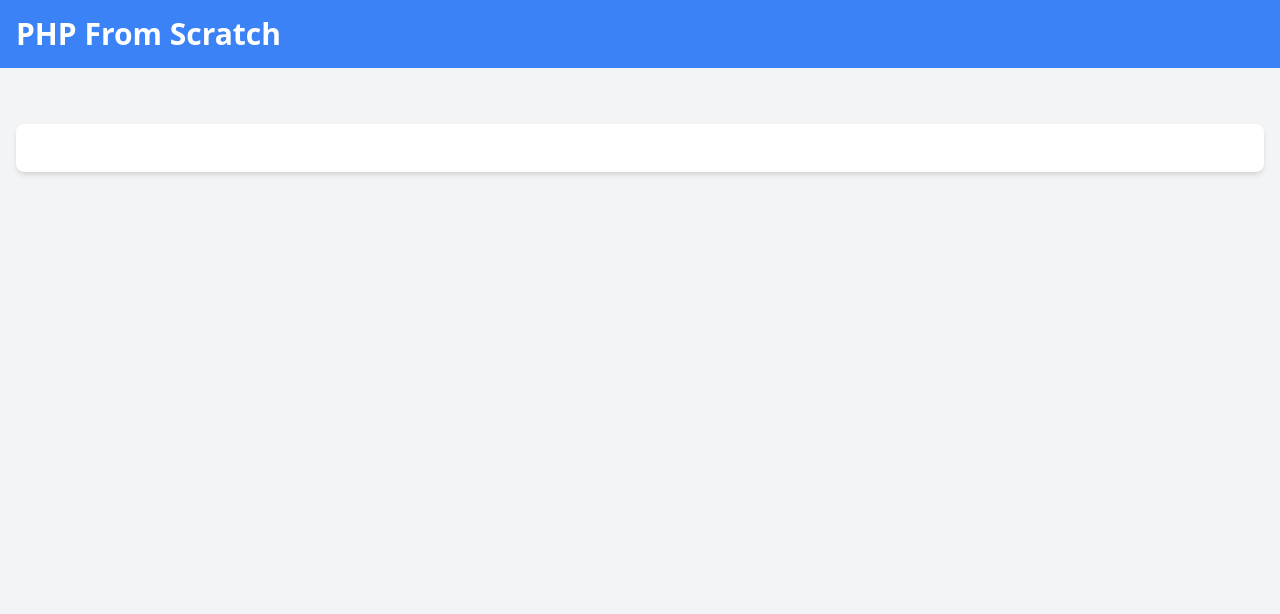
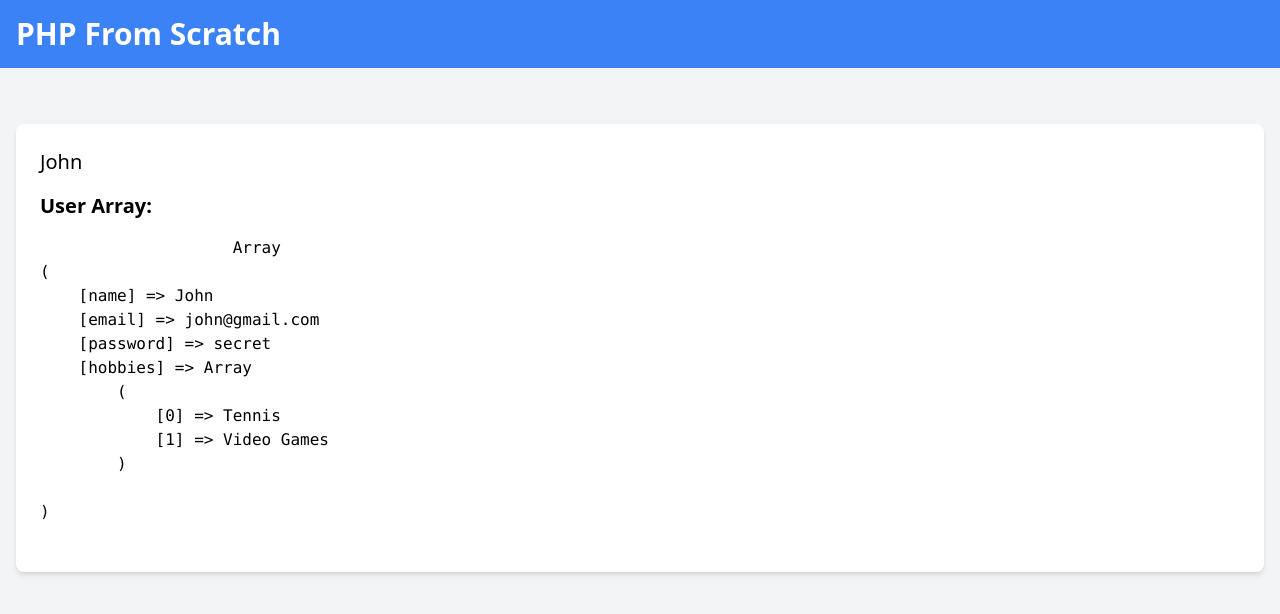
Before and after one commit to Damjan15/PHP-Sandbox, a PHP site: page / in a window 1280 px wide. Shown: the top 614 px of the page. Run offline with PHP 8.4, Linux system fonts and the light colour scheme; some libraries are stand-ins or nearby versions.

Commit message:
02-arrays-and-iteration: lesson 03-associative-arrays added

```diff
--- a/02-arrays-and-iteration/03-associative-arrays/index.php
+++ b/02-arrays-and-iteration/03-associative-arrays/index.php
@@ -1,5 +1,22 @@
 <?php
 $output = null;
+
+// Creating an Associative Array
+$user = [
+    'name' => 'John',
+    'email' => 'john@gmail.com',
+    'password' => 'secret',
+    'hobbies' => ['Tennis', 'Video Games'],
+];
+
+// Acessing Elements
+$output = $user['name'];
+
+// Adding Elements
+$user['address'] = '123 Main Street';
+
+// Removing Elements
+unset($user['address']);
 ?>
 
 <!DOCTYPE html>
@@ -22,6 +39,12 @@ $output = null;
         <div class="bg-white rounded-lg shadow-md p-6 mt-6">
             <!-- Output -->
             <p class="text-xl"><?= $output ?></p>
+            <h2 class="text-xl font-semibold my-4">User Array:</h2>
+            <p>
+            <pre>
+                    <?php print_r($user); ?>
+                </pre>
+            </p>
         </div>
     </div>
 </body>
```
